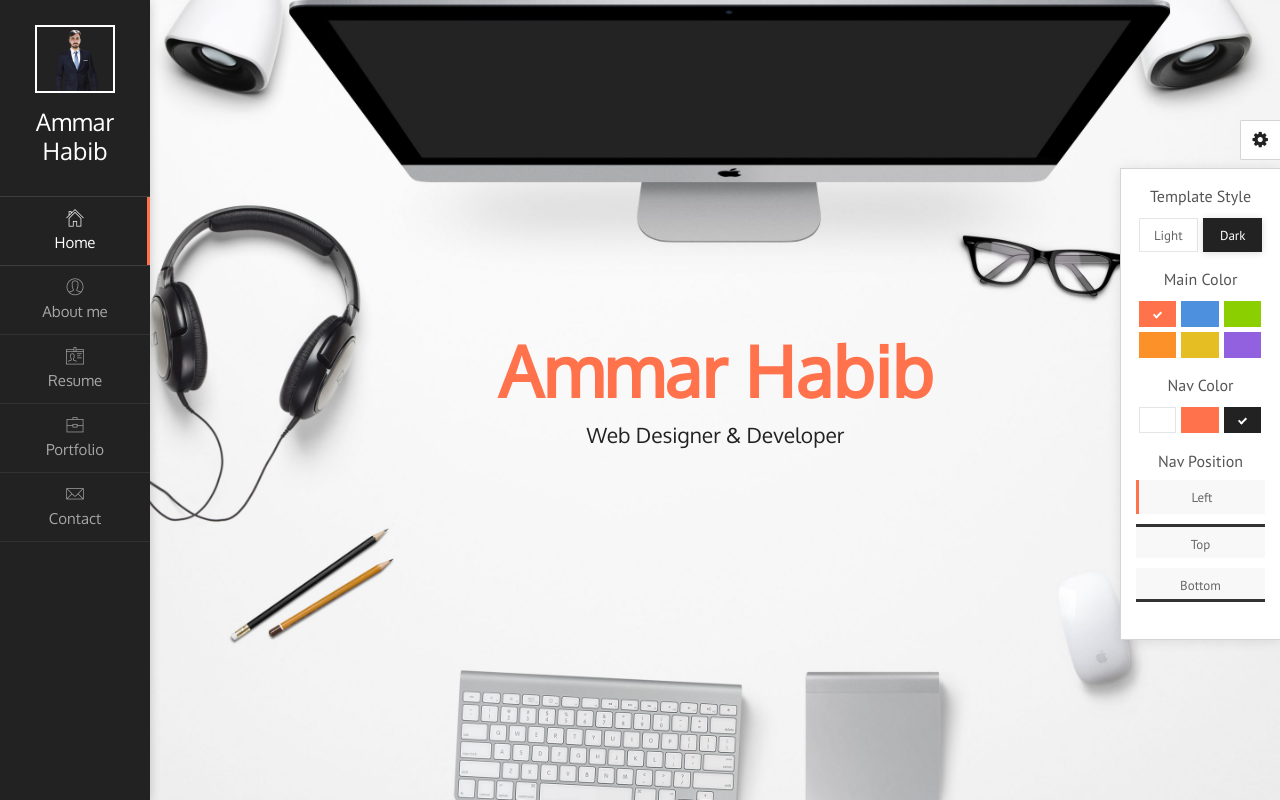
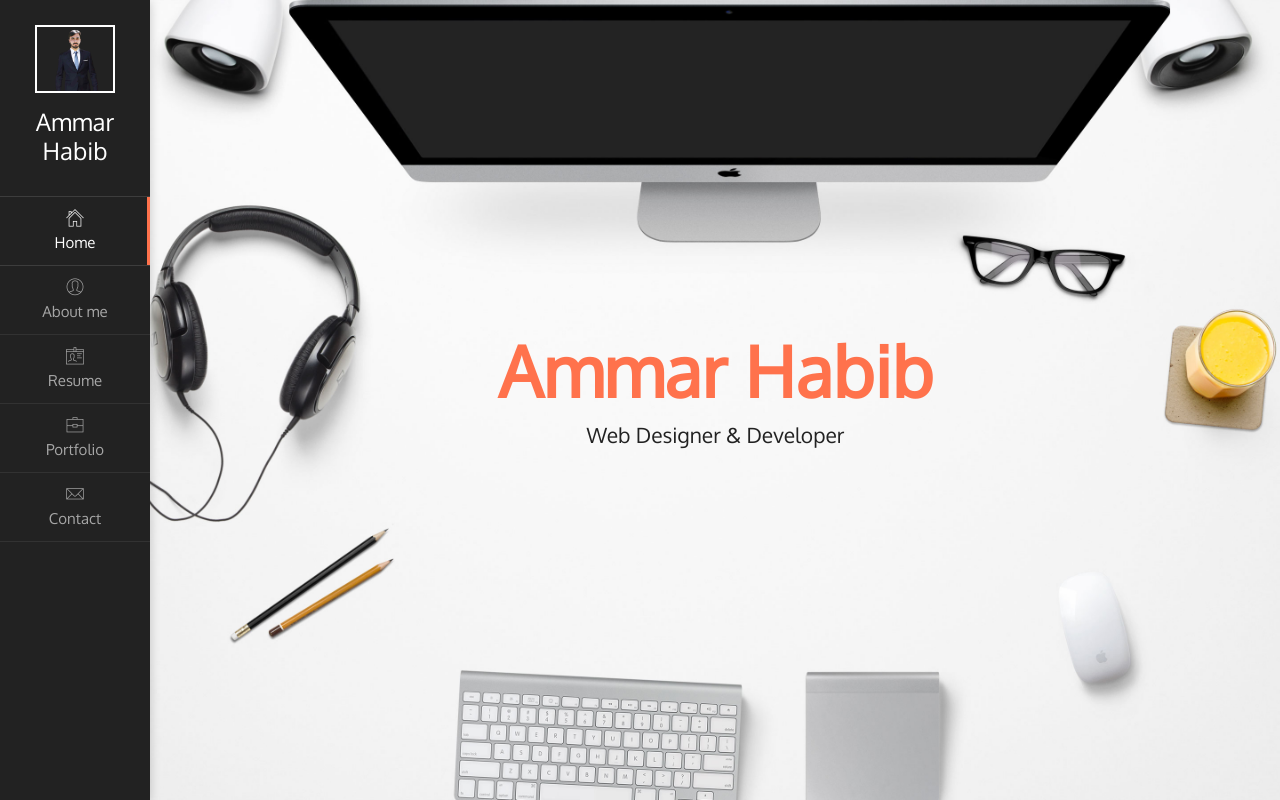
Before and after one commit to ammar-habib/about-me, a PHP site: page / in a window 1280 px wide. Run offline with PHP 8.4, Linux system fonts and the light colour scheme.

Commit message:
update website.

```diff
--- a/index.php
+++ b/index.php
@@ -1097,66 +1097,66 @@
 </div>
 
 <!-- Demo Color changer -->
-<a id="lm_demo_panel_switcher" class="lm-demo-panel-switcher right"><i class="fa fa-gear"></i></a>
-<div id="lm_demo_panel" class="lm-demo-panel right panel-color-red active">
-    <div class="demo-panel-title">Template Style</div>
-    <div id="t_style" class="demo-panel-options">
-        <a class="t-style-switcher" data-id="template-style-light">
-            <div class="preview w-border t-style t-style-light">Light</div>
-        </a>
-        <a class="current-t-style t-style-switcher" data-id="template-style-dark">
-            <div class="preview t-style t-style-dark">Dark</div>
-        </a>
-    </div>
-
-    <div class="demo-panel-title">Main Color</div>
-    <div id="main_color" class="demo-panel-options">
-        <a data-id="red" class="current-main-color">
-            <div class="preview color-1">&nbsp;</div>
-        </a>
-        <a data-id="blue">
-            <div class="preview color-2">&nbsp;</div>
-        </a>
-        <a data-id="green">
-            <div class="preview color-3">&nbsp;</div>
-        </a>
-        <a data-id="orange">
-            <div class="preview color-4">&nbsp;</div>
-        </a>
-        <a data-id="yellow">
-            <div class="preview color-5">&nbsp;</div>
-        </a>
-        <a data-id="violet">
-            <div class="preview color-6">&nbsp;</div>
-        </a>
-    </div>
-
-    <div class="demo-panel-title">Nav Color</div>
-    <div id="header_color" class="demo-panel-options">
-        <a class="inverse h-color-switcher" data-id="header-color-light">
-            <div class="preview h-color h-color-1 w-border">&nbsp;</div>
-        </a>
-        <a class="h-color-switcher" data-id="header-color-main">
-            <div class="preview h-color h-color-2">&nbsp;</div>
-        </a>
-        <a class="current-h-color h-color-switcher" data-id="header-color-dark">
-            <div class="preview h-color h-color-3">&nbsp;</div>
-        </a>
-    </div>
-
-    <div class="demo-panel-title mobile-hidden">Nav Position</div>
-    <div id="header_position" class="demo-panel-options mobile-hidden">
-        <a class="current-layout layout-switcher" data-id="layout-menu-left">
-            <div class="preview layout left">Left</div>
-        </a>
-        <a class="layout-switcher" data-id="layout-menu-top">
-            <div class="preview layout top">Top</div>
-        </a>
-        <a class="layout-switcher" data-id="layout-menu-bottom">
-            <div class="preview layout bottom">Bottom</div>
-        </a>
-    </div>
-</div>
+<!--<a id="lm_demo_panel_switcher" class="lm-demo-panel-switcher right"><i class="fa fa-gear"></i></a>-->
+<!--<div id="lm_demo_panel" class="lm-demo-panel right panel-color-red active">-->
+<!--    <div class="demo-panel-title">Template Style</div>-->
+<!--    <div id="t_style" class="demo-panel-options">-->
+<!--        <a class="t-style-switcher" data-id="template-style-light">-->
+<!--            <div class="preview w-border t-style t-style-light">Light</div>-->
+<!--        </a>-->
+<!--        <a class="current-t-style t-style-switcher" data-id="template-style-dark">-->
+<!--            <div class="preview t-style t-style-dark">Dark</div>-->
+<!--        </a>-->
+<!--    </div>-->
+<!---->
+<!--    <div class="demo-panel-title">Main Color</div>-->
+<!--    <div id="main_color" class="demo-panel-options">-->
+<!--        <a data-id="red" class="current-main-color">-->
+<!--            <div class="preview color-1">&nbsp;</div>-->
+<!--        </a>-->
+<!--        <a data-id="blue">-->
+<!--            <div class="preview color-2">&nbsp;</div>-->
+<!--        </a>-->
+<!--        <a data-id="green">-->
+<!--            <div class="preview color-3">&nbsp;</div>-->
+<!--        </a>-->
+<!--        <a data-id="orange">-->
+<!--            <div class="preview color-4">&nbsp;</div>-->
+<!--        </a>-->
+<!--        <a data-id="yellow">-->
+<!--            <div class="preview color-5">&nbsp;</div>-->
+<!--        </a>-->
+<!--        <a data-id="violet">-->
+<!--            <div class="preview color-6">&nbsp;</div>-->
+<!--        </a>-->
+<!--    </div>-->
+<!---->
+<!--    <div class="demo-panel-title">Nav Color</div>-->
+<!--    <div id="header_color" class="demo-panel-options">-->
+<!--        <a class="inverse h-color-switcher" data-id="header-color-light">-->
+<!--            <div class="preview h-color h-color-1 w-border">&nbsp;</div>-->
+<!--        </a>-->
+<!--        <a class="h-color-switcher" data-id="header-color-main">-->
+<!--            <div class="preview h-color h-color-2">&nbsp;</div>-->
+<!--        </a>-->
+<!--        <a class="current-h-color h-color-switcher" data-id="header-color-dark">-->
+<!--            <div class="preview h-color h-color-3">&nbsp;</div>-->
+<!--        </a>-->
+<!--    </div>-->
+<!---->
+<!--    <div class="demo-panel-title mobile-hidden">Nav Position</div>-->
+<!--    <div id="header_position" class="demo-panel-options mobile-hidden">-->
+<!--        <a class="current-layout layout-switcher" data-id="layout-menu-left">-->
+<!--            <div class="preview layout left">Left</div>-->
+<!--        </a>-->
+<!--        <a class="layout-switcher" data-id="layout-menu-top">-->
+<!--            <div class="preview layout top">Top</div>-->
+<!--        </a>-->
+<!--        <a class="layout-switcher" data-id="layout-menu-bottom">-->
+<!--            <div class="preview layout bottom">Bottom</div>-->
+<!--        </a>-->
+<!--    </div>-->
+<!--</div>-->
 <!-- /Demo Color changer -->
 
 <script src="js/bootstrap.min.js"></script>
```
